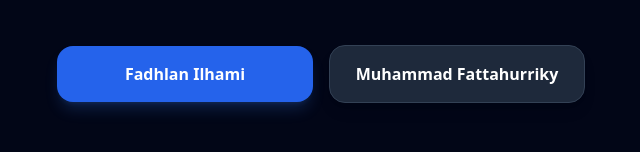
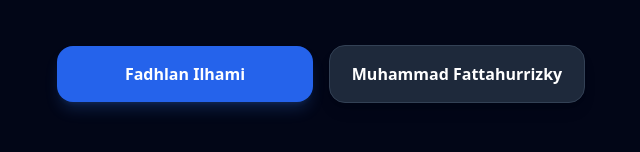
Before and after one commit to Xanderizm/PR_git-github, a plain HTML site: page index.html in a window 1280 px wide. Shown: the part 370-522 px from the top of the page, 319-959 px from the left. Drawn offline with nearby package versions, Linux system fonts and the light colour scheme.

Commit message:
"memperbarui kode"

```diff
--- a/index.html
+++ b/index.html
@@ -31,7 +31,7 @@
           href="fatah.html"
           class="w-64 py-4 bg-slate-800 hover:bg-slate-700 text-white font-semibold rounded-2xl transition-all shadow-lg border border-slate-700 text-center"
         >
-          Muhammad Fattahurriky
+          Muhammad Fattahurrizky
         </a>
       </div>
     </div>
```
Also changed, not shown: fatah.html (+2 -2 lines).
